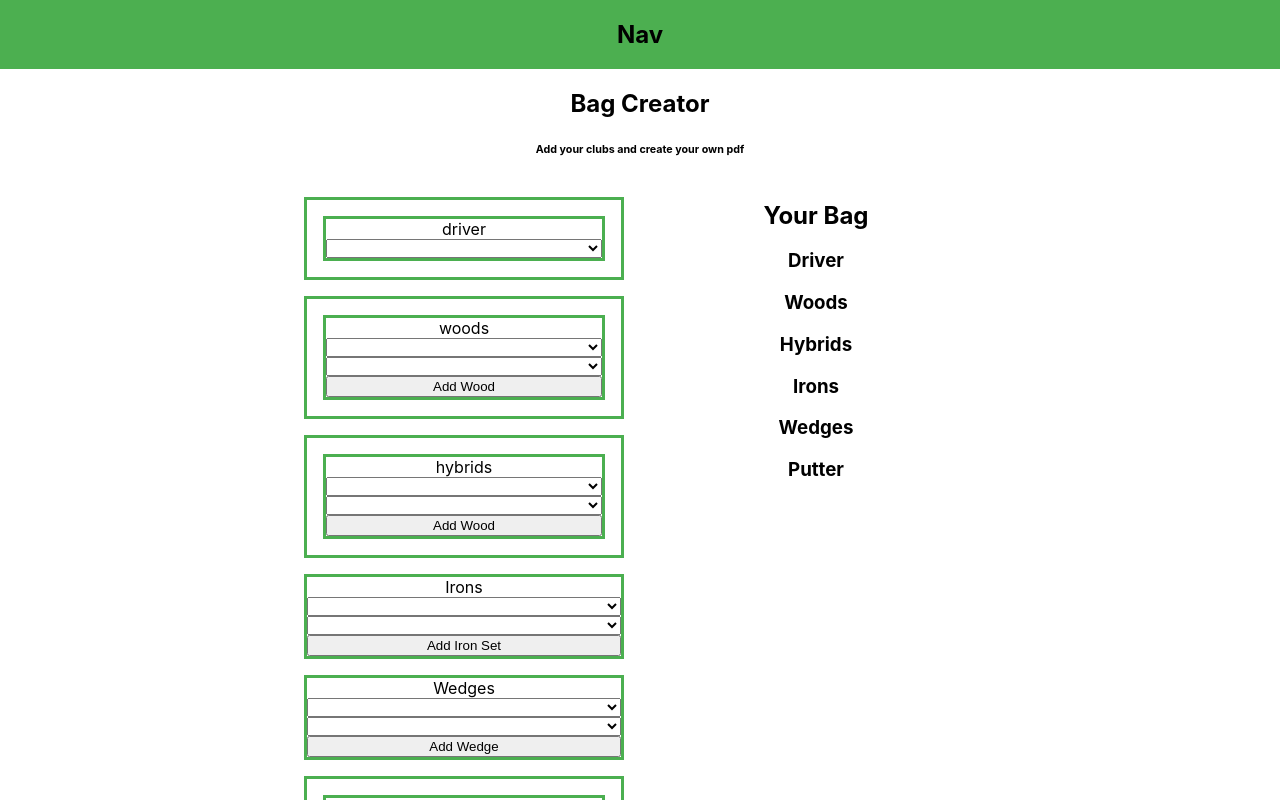
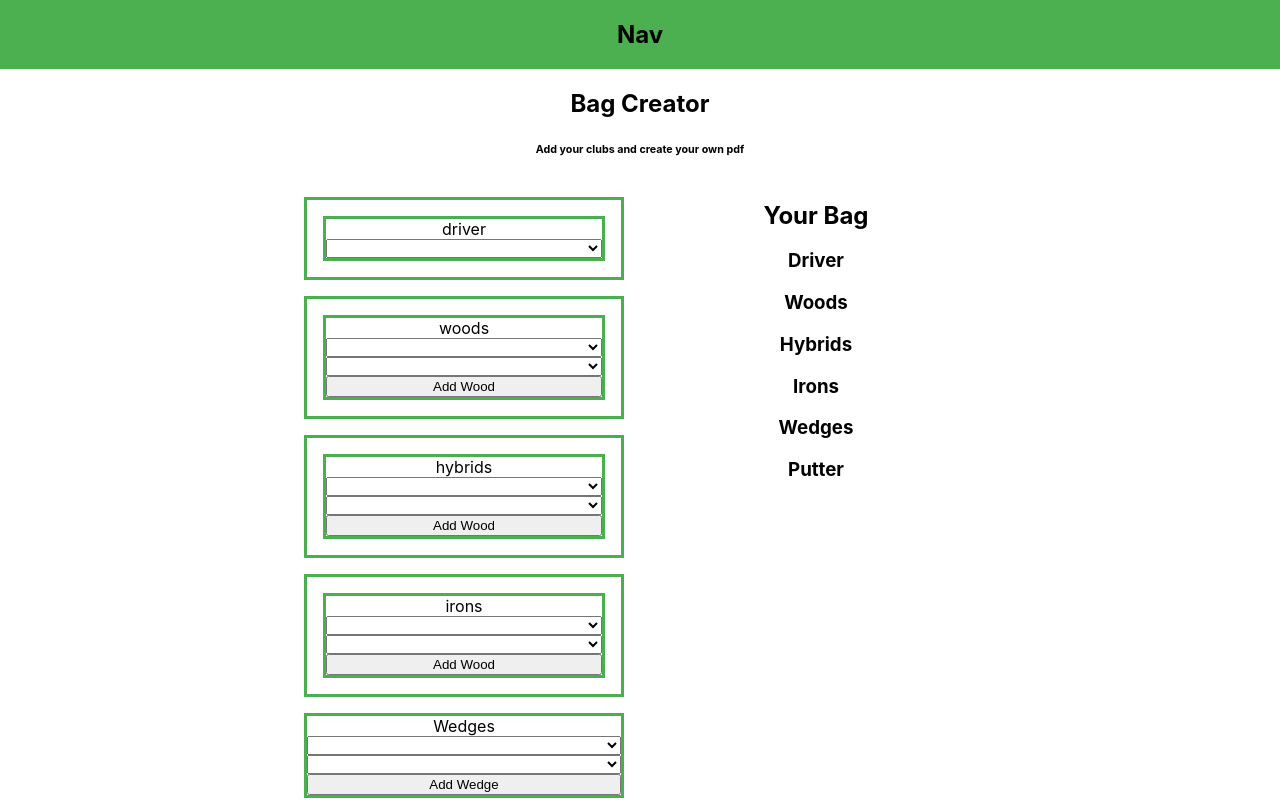
Before and after one commit to poplockndrop1t/golfBuddy, a React (Create React App) app: page / in a window 1280 px wide. Shown: the top 800 px of the page. Built offline with nearby package versions, Linux system fonts and the light colour scheme.

Commit message:
Irons can now be rendered and added as comp

```diff
--- a/src/App.js
+++ b/src/App.js
@@ -75,3 +75,9 @@ class App extends React.Component {
 };
 
 export default App;
+
+            // <option value=""></option>
+            // <option value="3p">3p</option>
+            // <option value="4a">4a</option>
+            // <option value="5a">5a</option>
+            // <option value="5p">5p</option>
--- a/src/BagCreator/ClubOptions/ClubOptions.js
+++ b/src/BagCreator/ClubOptions/ClubOptions.js
@@ -49,22 +49,12 @@ class ClubOptions extends React.Component {
             clubType={"hybrids"} />
         </div>
         <div className="ironsContainer" onChange={ this.handleClubChange }>
-          <label>Irons</label>
-          <select className="irons" name="type">
-            <option value=""></option>
-            <option value="3p">3p</option>
-            <option value="4a">4a</option>
-            <option value="5a">5a</option>
-            <option value="5p">5p</option>
-          </select>
-          <select className="irons" name="brand" >
-            <option value=""></option>
-            <option value="TaylorMade">TaylorMade</option>
-            <option value="Titleist">Titleist</option>
-            <option value="Callaway">Callaway</option>
-            <option value="Ping">Ping</option>
-          </select>
-          <button onClick={ this.addNewClub }>Add Iron Set</button>
+          <AddClubSelect
+            createNewClub={this.props.createNewClub}
+            newClub={this.props.newClub}
+            brands={this.props.brands}
+            clubNumbers={this.props.clubNumbers}
+            clubType={"irons"} />
         </div>
         <div className="wedgesContainer" onChange={ this.handleClubChange }>
           <label>Wedges</label>
@@ -96,20 +86,3 @@ class ClubOptions extends React.Component {
 };
 
 export default ClubOptions;
-
-          // <label>Woods</label>
-          // <select className="woods" name="type">
-          //   <option value=""></option>
-          //   <option value="3+">3+</option>
-          //   <option value="3">3</option>
-          //   <option value="4">4</option>
-          //   <option value="5">5</option>
-          // </select>
-          // <select className="woods" name="brand">
-          //   <option value=""></option>
-          //   <option value="TaylorMade">TaylorMade</option>
-          //   <option value="Titleist">Titleist</option>
-          //   <option value="Callaway">Callaway</option>
-          //   <option value="Ping">Ping</option>
-          // </select>
-          // <button onClick={ this.addNewClub }>Add Wood</button>
```
